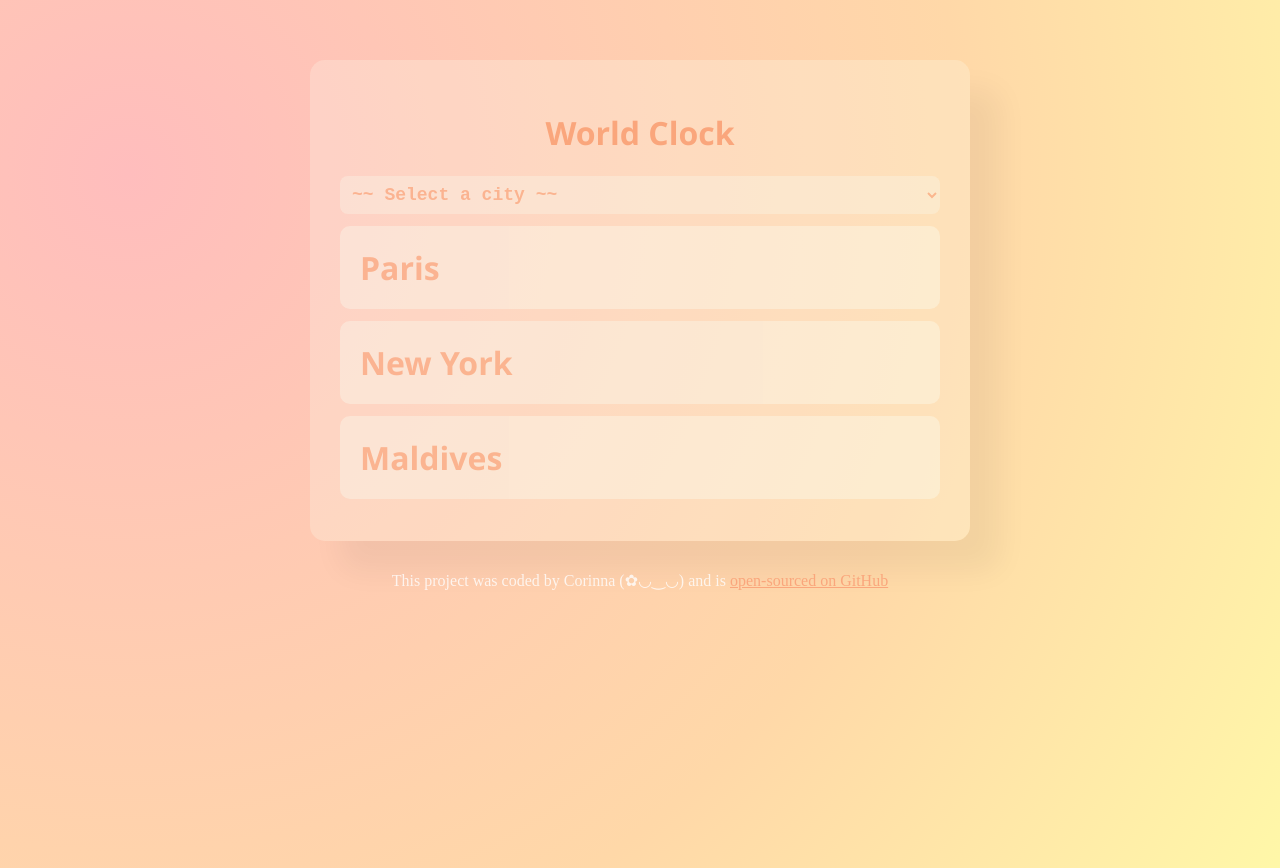
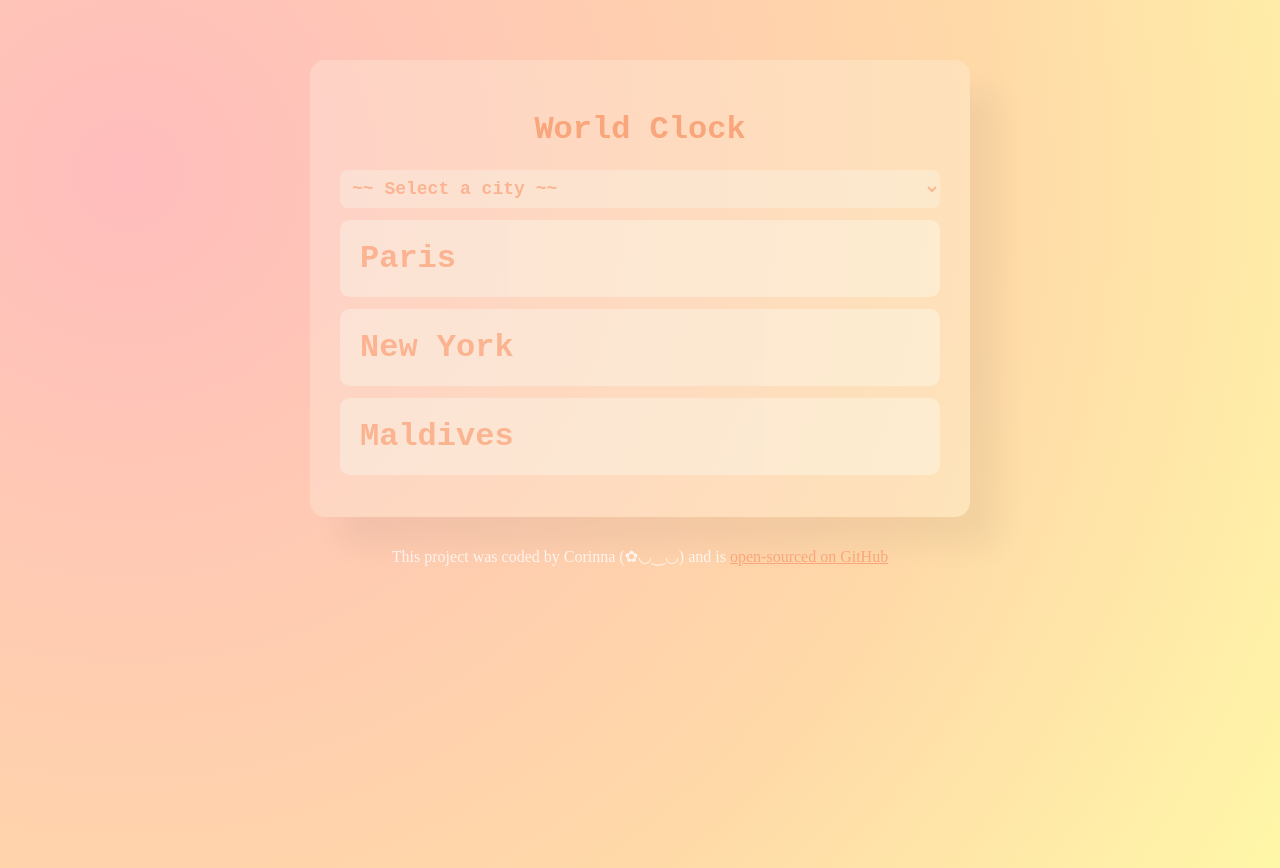
Before and after one commit to corinna19/world-clock, a plain HTML site: page index.html in a window 1280 px wide. Drawn offline with nearby package versions, Linux system fonts and the light colour scheme; a script that the page names is missing.

Commit message:
Update style.css

```diff
--- a/css/style.css
+++ b/css/style.css
@@ -16,7 +16,7 @@ body{
 h1{
     text-align: center;
     color: #faa67c;
-    font-family:'Segoe UI', Tahoma, Geneva, Verdana, sans-serif;
+    font-family:monospace;
     font-size: 32px;
 }
 
@@ -24,7 +24,7 @@ h1{
 h2{
     color: #faa67c;
     font-size: 32px;
-    font-family: 'Segoe UI', Tahoma, Geneva, Verdana, sans-serif;
+    font-family: monospace;
     margin: 0;
 }
 
@@ -49,7 +49,7 @@ select{
     justify-content: space-between;
     margin: 12px 0;
     text-align: left;
-    font-family:'Segoe UI', Tahoma, Geneva, Verdana, sans-serif;
+    font-family: monospace;
     font-size: 25px;
     opacity: 0.7;
     background: rgba(249, 249, 236, 0.593);
@@ -66,7 +66,7 @@ select{
 }
 
 .time{
-    font-family:'Segoe UI', Tahoma, Geneva, Verdana, sans-serif;
+    font-family: monospace;
     font-size: 42px;
     font-weight: bold;
 }
@@ -87,5 +87,4 @@ footer{
 
 a {
     color: #faa67c;
-
 }
```
